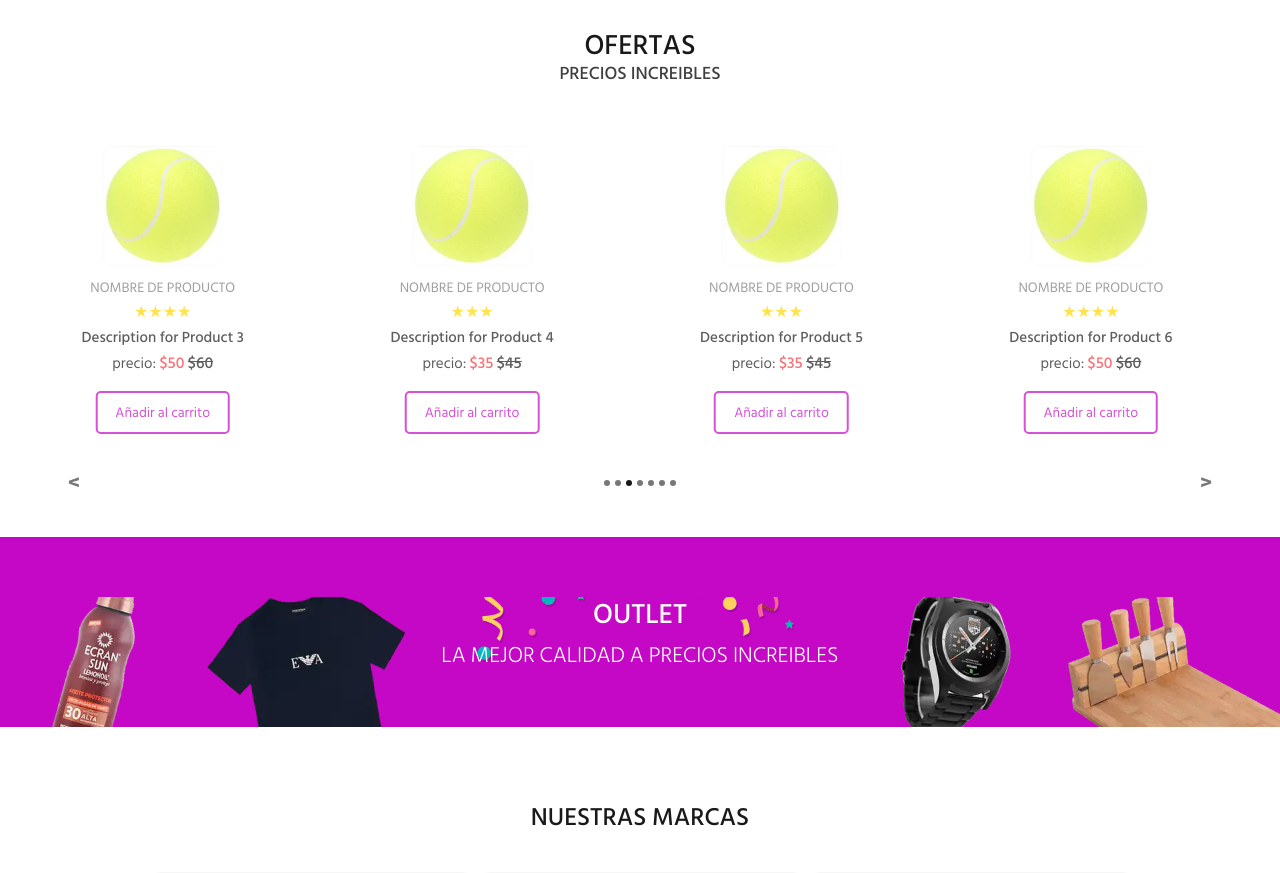
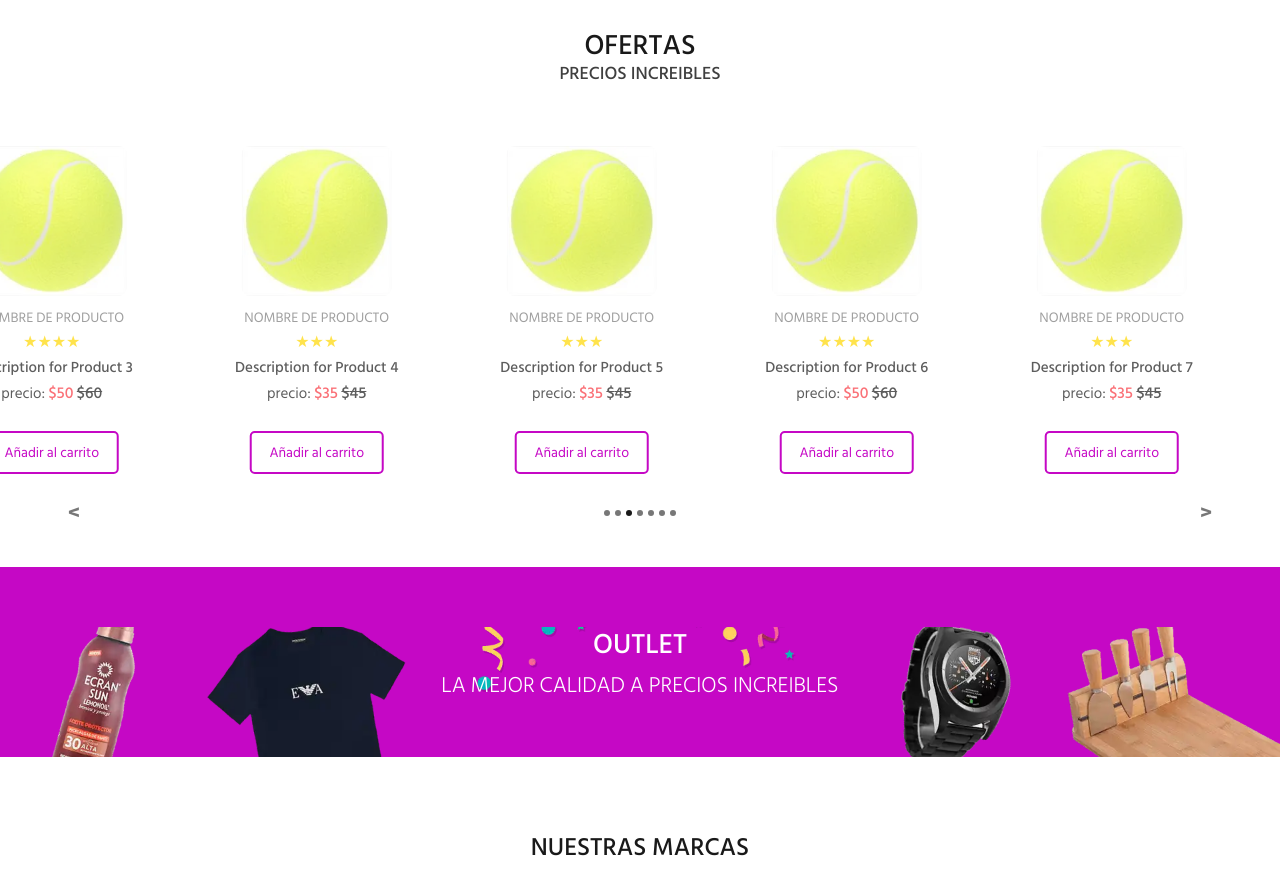
Before and after one commit to gszcode/E-commerce, a React (Vite) app: page / in a window 1280 px wide. Shown: the part 880-1753 px from the top of the page. Built offline with nearby package versions, Linux system fonts and the light colour scheme.

Commit message:
se arreglo el conflicto del button con link

```diff
--- a/src/components/ProductCard/index.tsx
+++ b/src/components/ProductCard/index.tsx
@@ -13,6 +13,7 @@ const ProductCard = ({
   prev_price
 }: Product) => {
   return (
+    <div className={styles.container}>
       <Link to={`/product/${id}`} className={styles.carousel_item}>
         <img src={images[0]} alt={product_name} />
         <div className={styles.product_info}>
@@ -30,11 +31,11 @@ const ProductCard = ({
             )}
           </p>
         </div>
-
+      </Link>
       <div className={styles.button} title="Añadir al 🛒">
         <Button text="Añadir al carrito" />
       </div>
-    </Link>
+    </div>
   )
 }
 
--- a/src/components/ProductCard/product_card.module.scss
+++ b/src/components/ProductCard/product_card.module.scss
@@ -1,5 +1,8 @@
 @import '../../index.scss';
 
+.container {
+  @include flex(column, center, center, 15px);
+  min-width: 250px;
   .carousel_item {
     @include flex(column, center, center);
     flex: 0 0 calc(100% / 2);
@@ -7,9 +10,8 @@
     padding: 10px;
     transition: all 0.3s ease;
     opacity: 0.7;
-
     img {
-    @include width-height(auto, 120px);
+      @include width-height(150px, 150px);
       object-fit: cover;
       border-radius: 8px;
     }
@@ -49,9 +51,11 @@
       opacity: 1;
     }
   }
+}
 
 // Media queries
 @media screen and (min-width: 768px) {
+  .container {
     .carousel_item {
       flex: 0 0 23%;
       img {
@@ -59,3 +63,4 @@
       }
     }
   }
+}
--- a/src/page/Products/products.module.scss
+++ b/src/page/Products/products.module.scss
@@ -59,7 +59,7 @@
     }
     .products {
       @include flex(column, center, center, 15px);
-      margin: 20px 0;
+      margin: 30px 0;
     }
     ul {
       @include flex(row, center, center, 15px);
```
Lines whose indentation alone changed are shown as unchanged.
